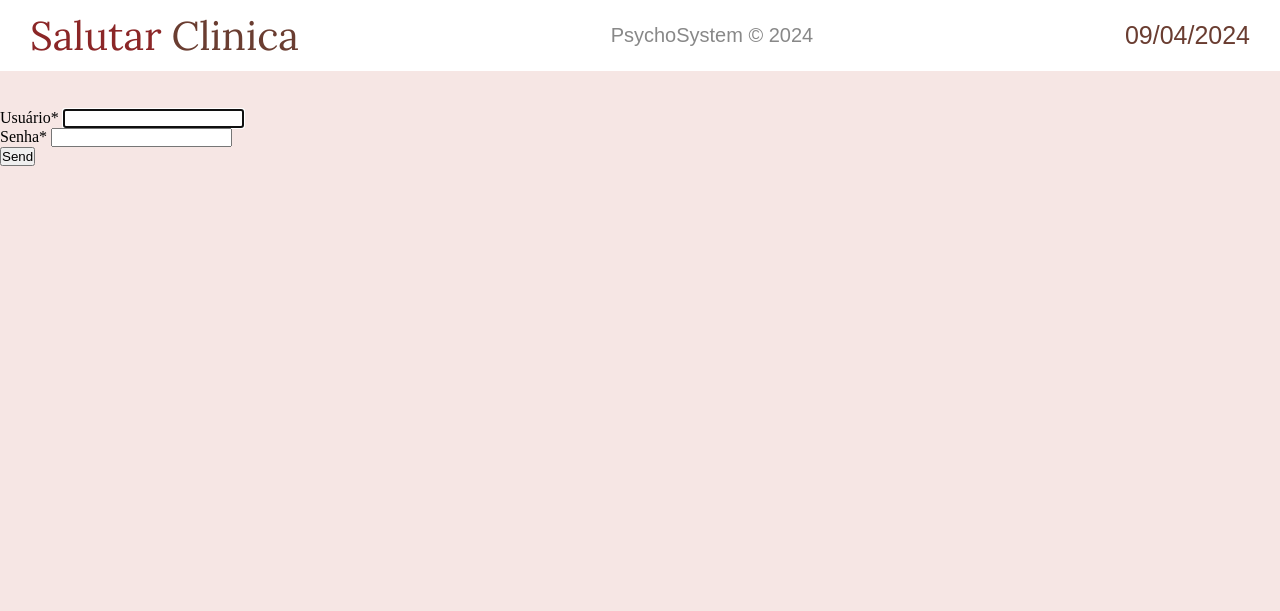
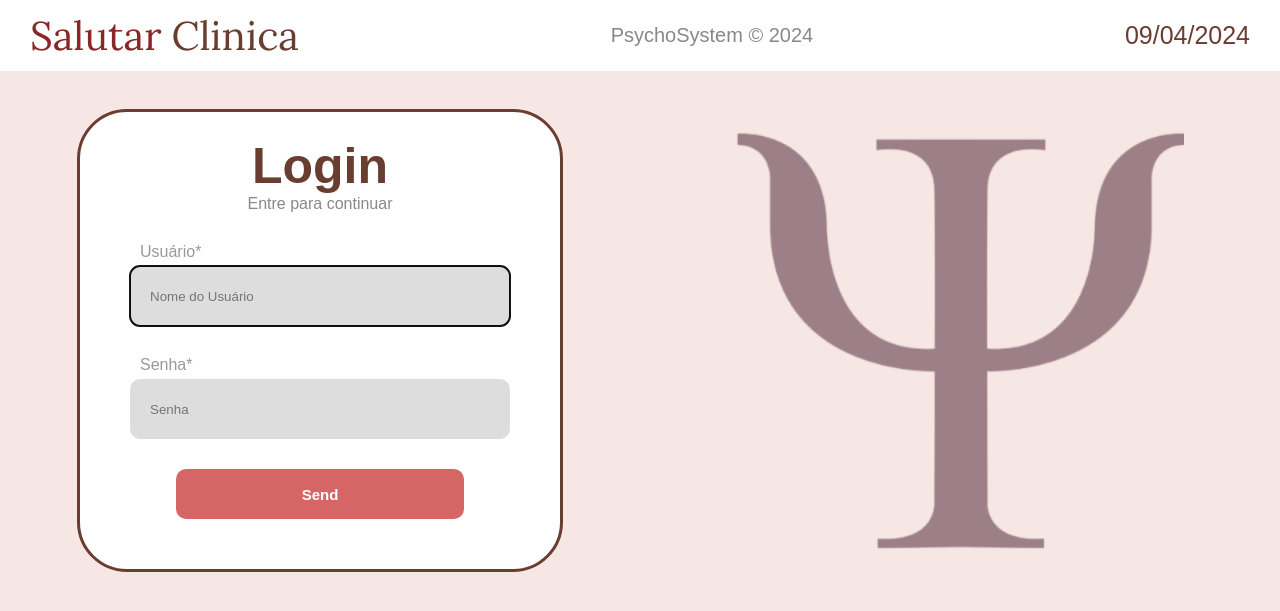
Before and after one commit to FabricioEllerSL/Clinica-Salutar, a Django app: page /login/ in a window 1280 px wide. Shown: the top 611 px of the page. Run offline with Django 5.2, Linux system fonts and the light colour scheme.

Commit message:
refactor: refatoracao tela login

```diff
--- a/home/templates/home/login.html
+++ b/home/templates/home/login.html
@@ -3,28 +3,29 @@
 
 {% block content %}
 <main>
-    <form action="" method="POST">
+    <div class="sliced">
+        <form class="login-form" method="POST">
 
-        {% csrf_token %}
+            {% csrf_token %}
 
-        {% for field in form %}
-        <div class="form-content">
-            <div class="form-group">
-                <label for="{{ field.id_for_label }}">{{ field.label }}*</label>
+            <h2 class="login-title">Login</h2>
+            <h4 class="login-subtitle">Entre para continuar</h4>
+
+            {% for field in form %}
+            <div class="inputs-container">
+                <label class="input-element-title" for="{{ field.id_for_label }}">{{ field.label }}*</label>
                 {{ field }}
                 {{ field.errors }}
             </div>
-        </div>
-        {% endfor %}
+            {% endfor %}
 
-        <div class="form-content">
-            <div class="form-group">
-                <button class="btn" type="submit">Send</button>
-            </div>
-        </div>
+            <button class="login-button" type="submit">Send</button>
 
-
-    </form>
+        </form>
+    </div>
+    <div class="sliced">
+        <img src="{% static 'home/imagens/candlestick.png' %}" alt="" style="width: 70%; height: 100%;">
+    </div>
 </main>
 {% endblock content %}
 
--- a/home/views.py
+++ b/home/views.py
@@ -24,8 +24,22 @@ def login_view(request):
 
     form = AuthenticationForm()
 
+    form.fields['username'].widget.attrs.update(
+        {
+            'class': 'input-element',
+            'placeholder': 'Nome do Usuário',
+        }
+    )
+    form.fields['password'].widget.attrs.update(
+        {
+            'class': 'input-element',
+            'placeholder': 'Senha',
+        }
+    )
+
     if request.method == 'POST':
         form = AuthenticationForm(request, request.POST)
+
 
         if form.is_valid():
             user = form.get_user()
```
Also changed, not shown: db.sqlite3.
